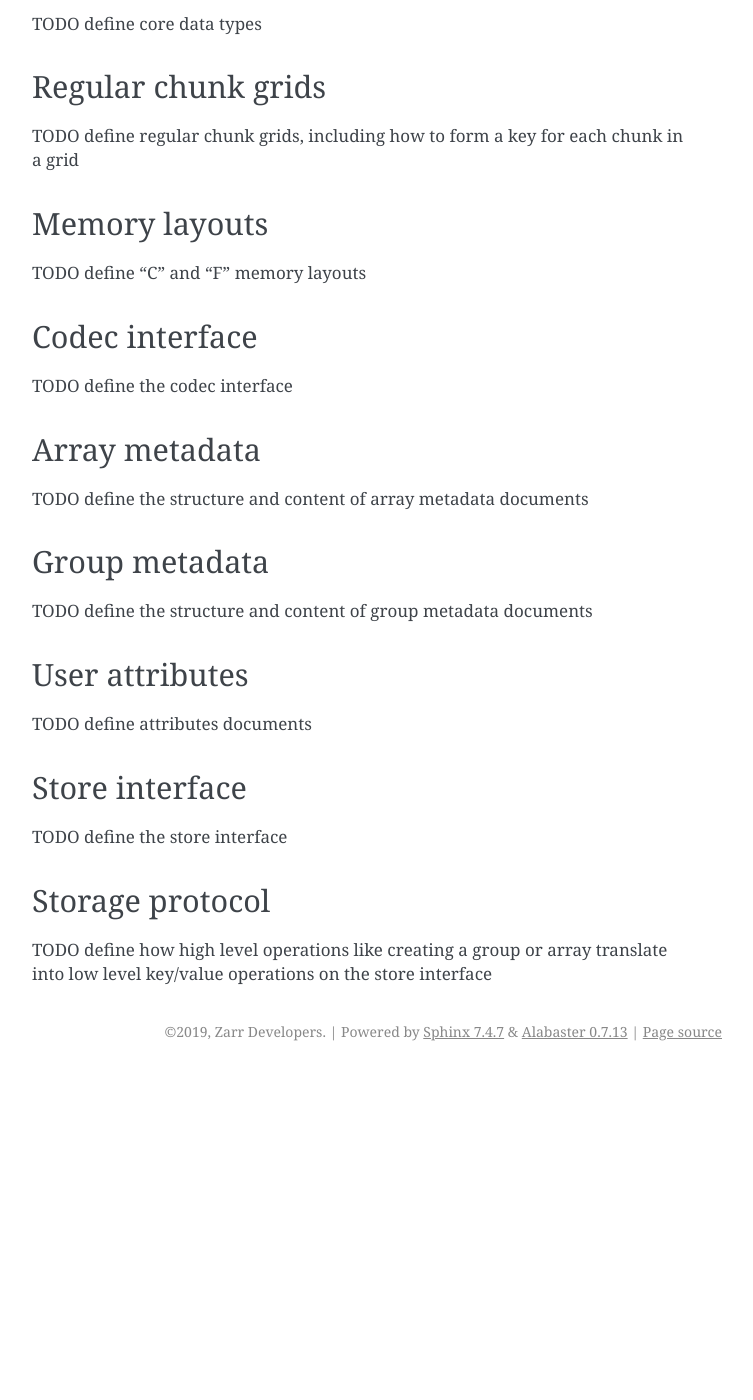
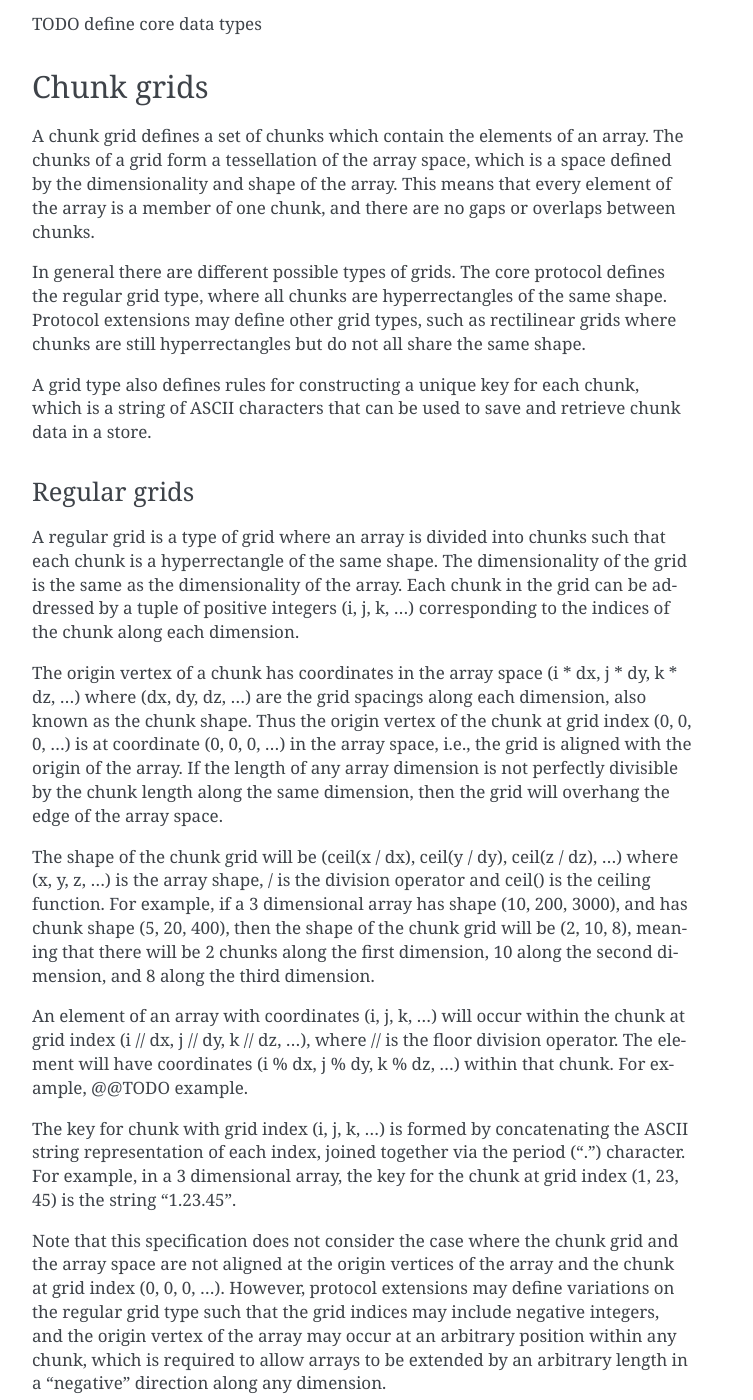
Before and after one commit to zarr-developers/zarr-specs, a Sphinx documentation site: the page built from docs/protocol/core/v3.0.rst, in a window 1280 px wide and 1400 px high, scrolled down 2014 px. Shown: the whole window, without its empty margins (388-1141 px from the left). Built offline with Sphinx 7.4.7, drawn with Linux system fonts in a browser that asks for light colours; before the commit the page ends 3085 px from its top, so only the background shows below that; some of the changed text lies outside the part shown.

Commit message:
initial drafting on grids

```diff
--- a/docs/protocol/core/v3.0.rst
+++ b/docs/protocol/core/v3.0.rst
@@ -103,11 +103,72 @@ Data types
 
 TODO define core data types
 
-Regular chunk grids
--------------------
+Chunk grids
+-----------
 
-TODO define regular chunk grids, including how to form a key for each chunk in a grid
+A chunk grid defines a set of chunks which contain the elements of an
+array. The chunks of a grid form a tessellation of the array space,
+which is a space defined by the dimensionality and shape of the
+array. This means that every element of the array is a member of one
+chunk, and there are no gaps or overlaps between chunks.
 
+In general there are different possible types of grids. The core
+protocol defines the regular grid type, where all chunks are
+hyperrectangles of the same shape. Protocol extensions may define
+other grid types, such as rectilinear grids where chunks are still
+hyperrectangles but do not all share the same shape.
+
+A grid type also defines rules for constructing a unique key for each
+chunk, which is a string of ASCII characters that can be used to save
+and retrieve chunk data in a store.
+
+Regular grids
+~~~~~~~~~~~~~
+
+A regular grid is a type of grid where an array is divided into chunks
+such that each chunk is a hyperrectangle of the same shape. The
+dimensionality of the grid is the same as the dimensionality of the
+array. Each chunk in the grid can be addressed by a tuple of positive
+integers (i, j, k, ...) corresponding to the indices of the chunk
+along each dimension.
+
+The origin vertex of a chunk has coordinates in the array space (i *
+dx, j * dy, k * dz, ...) where (dx, dy, dz, ...) are the grid spacings
+along each dimension, also known as the chunk shape. Thus the origin
+vertex of the chunk at grid index (0, 0, 0, ...) is at coordinate (0,
+0, 0, ...) in the array space, i.e., the grid is aligned with the
+origin of the array. If the length of any array dimension is not
+perfectly divisible by the chunk length along the same dimension, then
+the grid will overhang the edge of the array space.
+
+The shape of the chunk grid will be (ceil(x / dx), ceil(y / dy),
+ceil(z / dz), ...)  where (x, y, z, ...) is the array shape, / is the
+division operator and ceil() is the ceiling function. For example, if
+a 3 dimensional array has shape (10, 200, 3000), and has chunk shape
+(5, 20, 400), then the shape of the chunk grid will be (2, 10, 8),
+meaning that there will be 2 chunks along the first dimension, 10
+along the second dimension, and 8 along the third dimension.
+
+An element of an array with coordinates (i, j, k, ...) will occur
+within the chunk at grid index (i // dx, j // dy, k // dz, ...), where
+// is the floor division operator. The element will have coordinates
+(i % dx, j % dy, k % dz, ...) within that chunk. For example, @@TODO
+example.
+
+The key for chunk with grid index (i, j, k, ...) is formed by
+concatenating the ASCII string representation of each index, joined
+together via the period (".") character. For example, in a 3
+dimensional array, the key for the chunk at grid index (1, 23, 45) is
+the string "1.23.45".
+
+Note that this specification does not consider the case where the
+chunk grid and the array space are not aligned at the origin vertices
+of the array and the chunk at grid index (0, 0, 0, ...). However,
+protocol extensions may define variations on the regular grid type
+such that the grid indices may include negative integers, and the
+origin vertex of the array may occur at an arbitrary position within
+any chunk, which is required to allow arrays to be extended by an
+arbitrary length in a "negative" direction along any dimension.
 
 Memory layouts
 --------------
```
